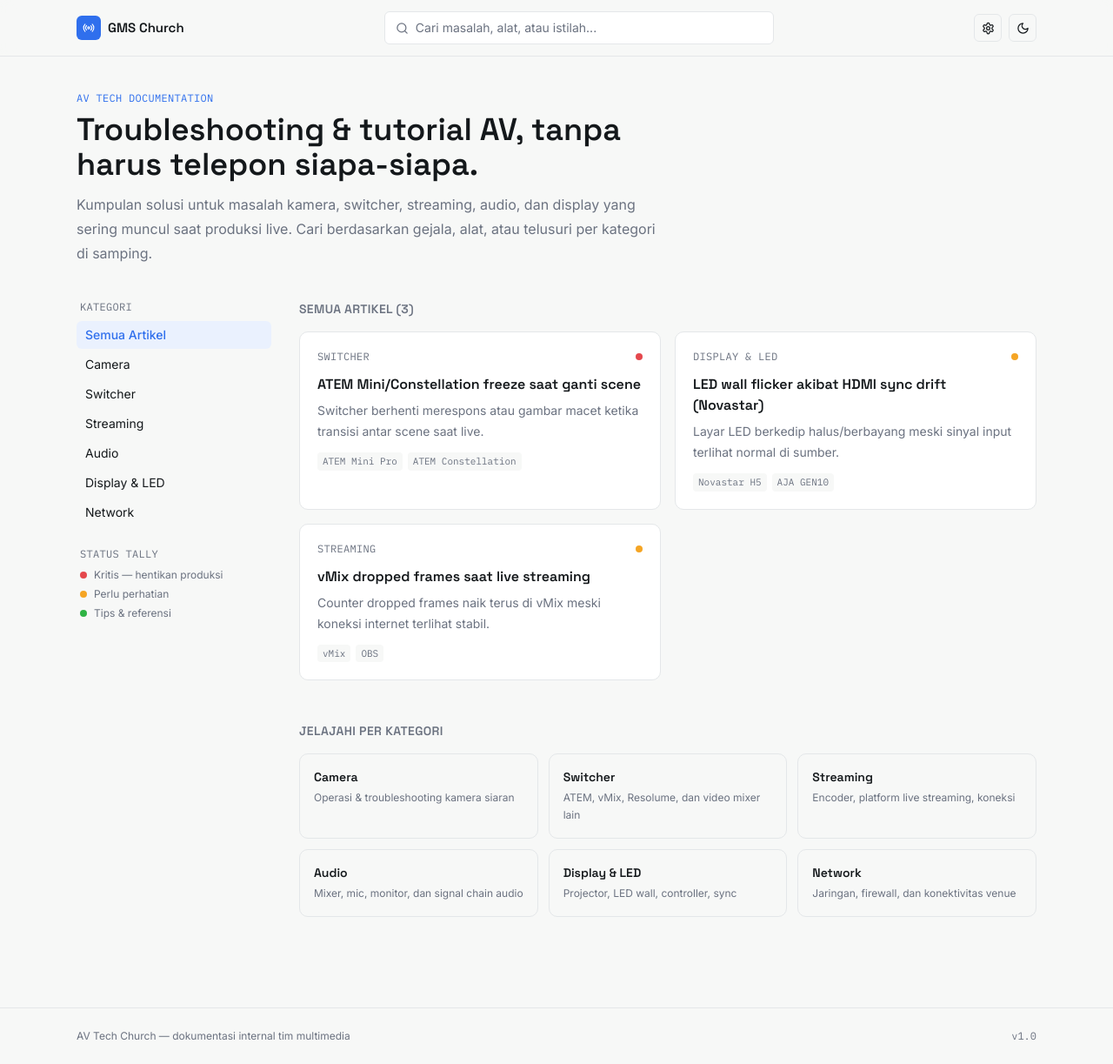
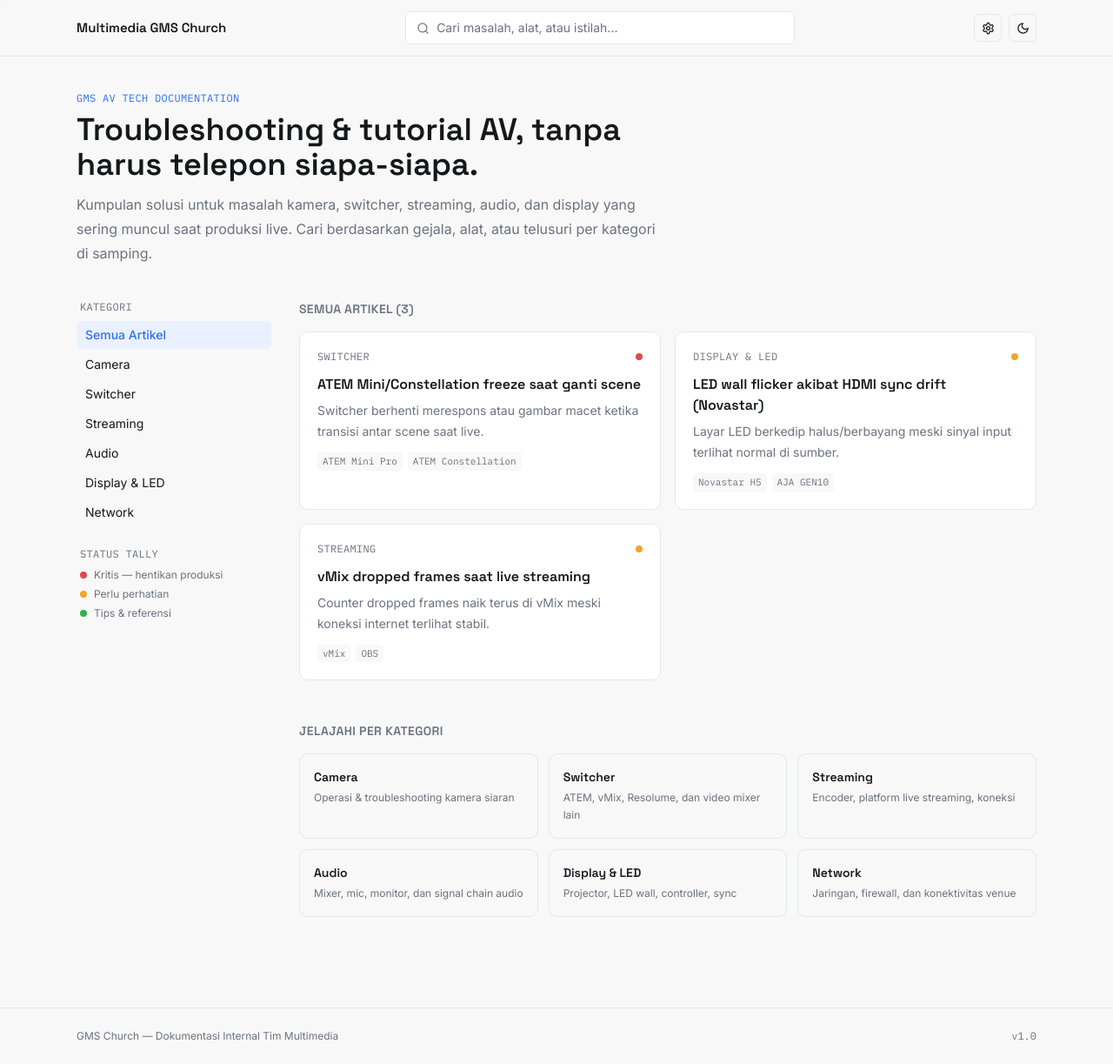
Before and after one commit to christophertekvi/gms-av-techsupport, a Next.js app: page / in a window 1280 px wide. Shown: the whole page at 87% size. Built offline with nearby package versions, Linux system fonts and the light colour scheme.

Commit message:
style: remove radio icon from header, update header/footer texts to GMS Church

```diff
--- a/app/layout.js
+++ b/app/layout.js
@@ -45,7 +45,7 @@ export default function RootLayout({ children }) {
         {children}
         <footer className="border-t border-border-light dark:border-border-dark mt-16">
           <div className="mx-auto max-w-6xl px-4 sm:px-6 py-6 text-xs text-muted-light dark:text-muted-dark flex items-center justify-between">
-            <span>AV Tech Church — dokumentasi internal tim multimedia</span>
+            <span>GMS Church — Dokumentasi Internal Tim Multimedia</span>
             <span className="font-mono">v1.0</span>
           </div>
         </footer>
--- a/app/page.js
+++ b/app/page.js
@@ -11,7 +11,7 @@ export default function HomePage() {
     <main className="mx-auto max-w-6xl px-4 sm:px-6 py-10">
       <section className="mb-10 max-w-2xl">
         <p className="font-mono text-xs uppercase tracking-wide text-accent mb-2">
-          AV Tech Documentation
+          GMS AV Tech Documentation
         </p>
         <h1 className="font-display text-3xl sm:text-4xl font-semibold leading-tight mb-3">
           Troubleshooting &amp; tutorial AV, tanpa harus telepon siapa-siapa.
--- a/components/Navbar.jsx
+++ b/components/Navbar.jsx
@@ -1,5 +1,5 @@
 import Link from 'next/link'
-import { Radio, Settings } from 'lucide-react'
+import { Settings } from 'lucide-react'
 import SearchBar from './SearchBar'
 import ThemeToggle from './ThemeToggle'
 
@@ -8,11 +8,8 @@ export default function Navbar() {
     <header className="sticky top-0 z-30 border-b border-border-light dark:border-border-dark bg-bg-light/90 dark:bg-bg-dark/90 backdrop-blur">
       <div className="mx-auto max-w-6xl px-4 sm:px-6 h-16 flex items-center gap-4">
         <Link href="/" className="flex items-center gap-2 shrink-0">
-          <span className="h-7 w-7 rounded-sm bg-accent flex items-center justify-center">
-            <Radio size={14} className="text-white" />
-          </span>
-          <span className="font-display font-semibold text-[15px] hidden sm:inline">
-            GMS Church
+          <span className="font-display font-semibold text-[15px]">
+            Multimedia GMS Church
           </span>
         </Link>
 
```
